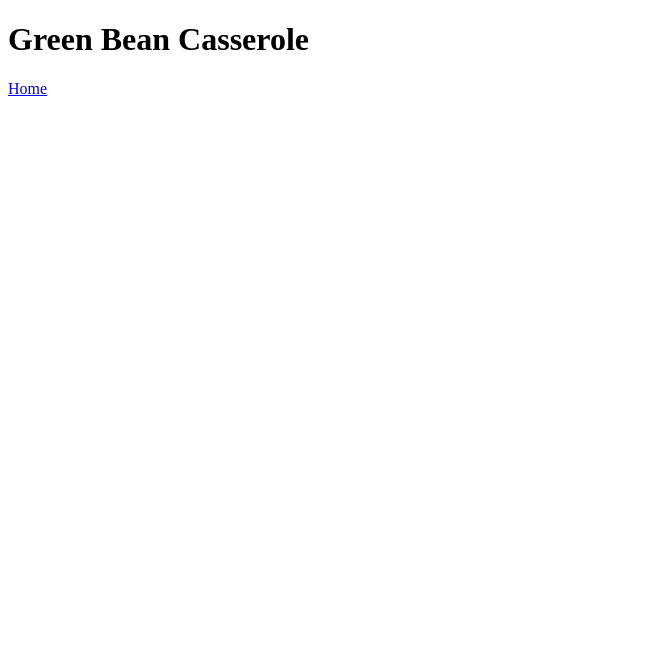
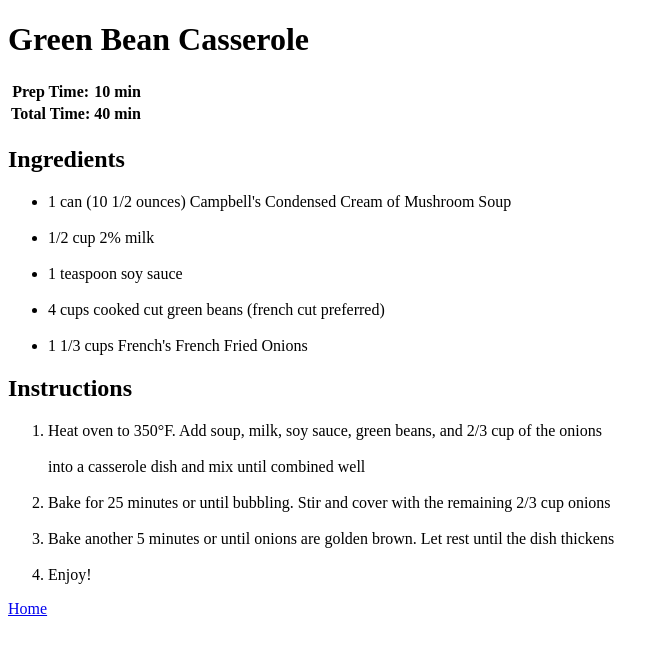
Before and after one commit to colej780/odin-recipes, a plain HTML site: page recipes/greenbean.html in a window 1280 px wide. Shown: the whole page, without its empty margins (0-669 px from the left). Drawn offline with Linux system fonts and the light colour scheme.

Commit message:
Green Bean Casserole page finished

```diff
--- a/recipes/greenbean.html
+++ b/recipes/greenbean.html
@@ -7,6 +7,31 @@
 </head>
 <body>
     <h1>Green Bean Casserole</h1>
+    <table>
+        <tr>
+            <th>Prep Time:</th>
+            <th>10 min</th>
+        </tr>
+        <tr>
+            <th>Total Time:</th>
+            <th>40 min</th>
+        </tr>
+    </table>
+    <h2>Ingredients</h2>
+    <ul>
+        <li>1 can (10 1/2 ounces) Campbell's Condensed Cream of Mushroom Soup</li><br>
+        <li>1/2 cup 2% milk</li><br>
+        <li>1 teaspoon soy sauce</li><br>
+        <li>4 cups cooked cut green beans (french cut preferred)</li><br>
+        <li>1 1/3 cups French's French Fried Onions</li>
+    </ul>
+    <h2>Instructions</h2>
+    <ol>
+        <li>Heat oven to 350°F. Add soup, milk, soy sauce, green beans, and 2/3 cup of the onions<br><br>into a casserole dish and mix until combined well</li><br>
+        <li>Bake for 25 minutes or until bubbling. Stir and cover with the remaining 2/3 cup onions</li><br>
+        <li>Bake another 5 minutes or until onions are golden brown. Let rest until the dish thickens</li><br>
+        <li>Enjoy!</li>
+    </ol>
 
     <a href="../index.html">Home</a>
 </body>
```
